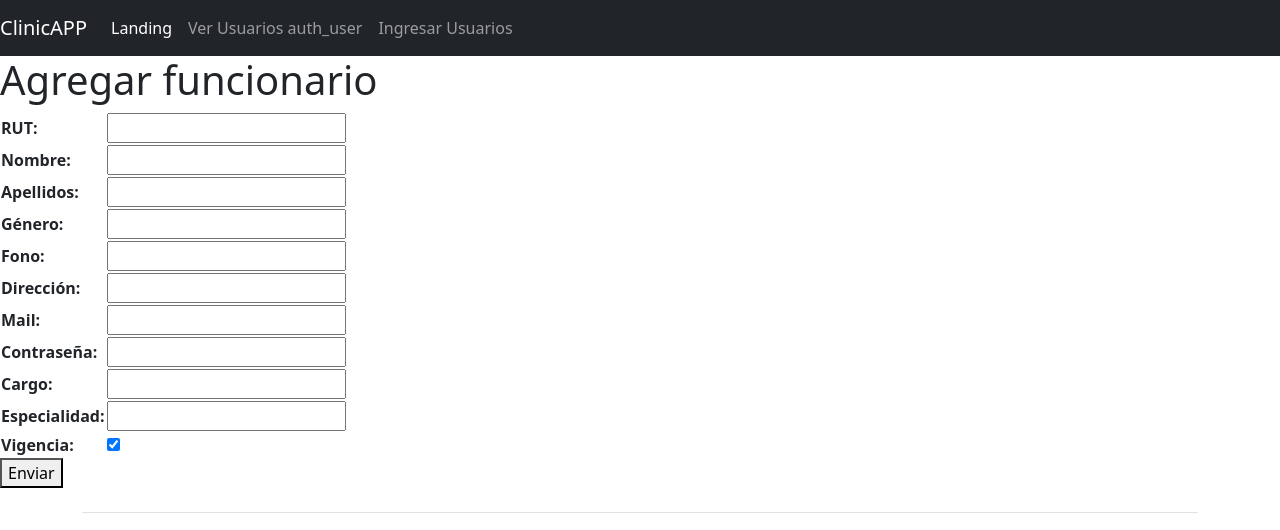
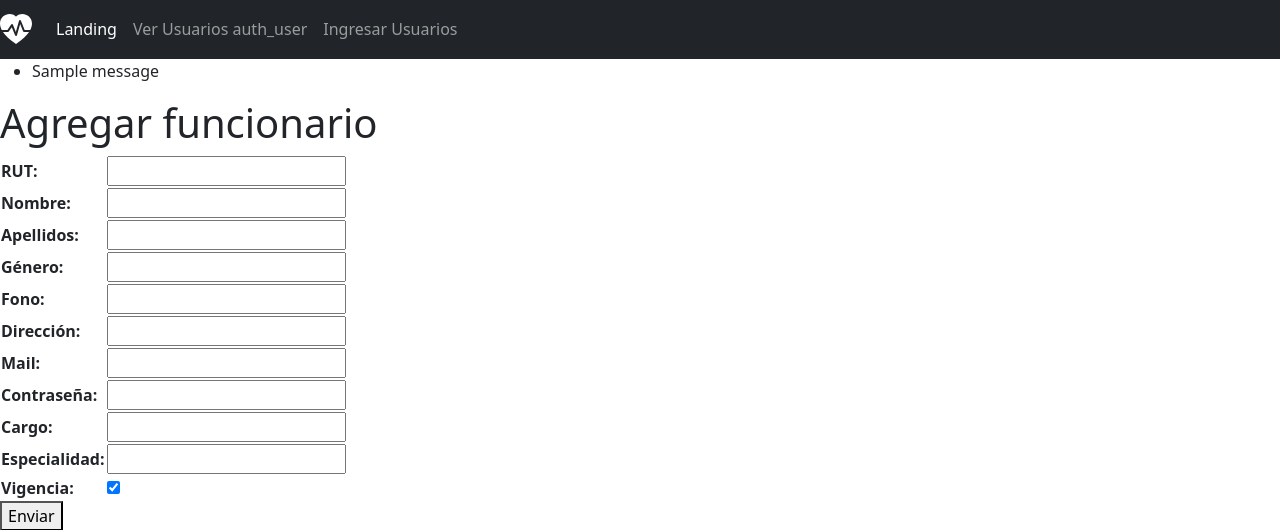
Before and after one commit to rodrigolfh/modulo_4, a Django app: page /clinicapp/agregar/ in a window 1280 px wide. Shown: the top 530 px of the page. Run offline with Django 4.2, Linux system fonts and the light colour scheme; tables that the repository leaves empty hold one stand-in row (values such as "Sample post"); one stand-in notice (Sample message) is shown.

Commit message:
se agrega mensaje de éxito al llenar formulario

```diff
--- a/Modulo_6/sitio/sitio/clinicapp/templates/clinicapp/base.html
+++ b/Modulo_6/sitio/sitio/clinicapp/templates/clinicapp/base.html
@@ -9,7 +9,10 @@
 </head>
 <body>
   <nav class="navbar navbar-expand-lg navbar-dark bg-dark">
-    <a class="navbar-brand" href="#">ClinicAPP</a>
+    <a class="navbar-brand" href="#"><svg xmlns="http://www.w3.org/2000/svg" width="32" height="32" fill="currentColor" class="bi bi-heart-pulse-fill" viewBox="0 0 16 16">
+      <path d="M1.475 9C2.702 10.84 4.779 12.871 8 15c3.221-2.129 5.298-4.16 6.525-6H12a.5.5 0 0 1-.464-.314l-1.457-3.642-1.598 5.593a.5.5 0 0 1-.945.049L5.889 6.568l-1.473 2.21A.5.5 0 0 1 4 9H1.475Z"/>
+      <path d="M.88 8C-2.427 1.68 4.41-2 7.823 1.143c.06.055.119.112.176.171a3.12 3.12 0 0 1 .176-.17C11.59-2 18.426 1.68 15.12 8h-2.783l-1.874-4.686a.5.5 0 0 0-.945.049L7.921 8.956 6.464 5.314a.5.5 0 0 0-.88-.091L3.732 8H.88Z"/>
+    </svg></a>
     <button class="navbar-toggler" type="button" data-toggle="collapse" data-target="#navbarNavAltMarkup" aria-controls="navbarNavAltMarkup" aria-expanded="false" aria-label="Toggle navigation">
       <span class="navbar-toggler-icon"></span>
     </button>
@@ -22,6 +25,13 @@
       </div>
     </div>
   </nav>
+  {% if messages %}
+<ul class="messages">
+    {% for message in messages %}
+    <li{% if message.tags %} class="{{ message.tags }}"{% endif %}>{{ message }}</li>
+    {% endfor %}
+</ul>
+{% endif %}
 
 
 {% block body %}
--- a/Modulo_6/sitio/sitio/clinicapp/views.py
+++ b/Modulo_6/sitio/sitio/clinicapp/views.py
@@ -1,6 +1,7 @@
 from django.shortcuts import render
 from django.http import HttpResponse
 from django.template import loader
+from django.contrib import messages #para poder mostrar mensajes
 
 # Create your views here.
 
@@ -58,6 +59,7 @@ def agregar_usuario(request):
             funcionario.vigencia = formulario.cleaned_data['vigencia']
 
             funcionario.save() #IMPORTANTE para que se almacene todo en la db
+            messages.success(request, 'Usuario ingresado exitosamente')
         else:
             print("Debe ingresar correctamente todos los campos")
 
```
Also changed, not shown: Modulo_6/sitio/sitio/db.sqlite3.
